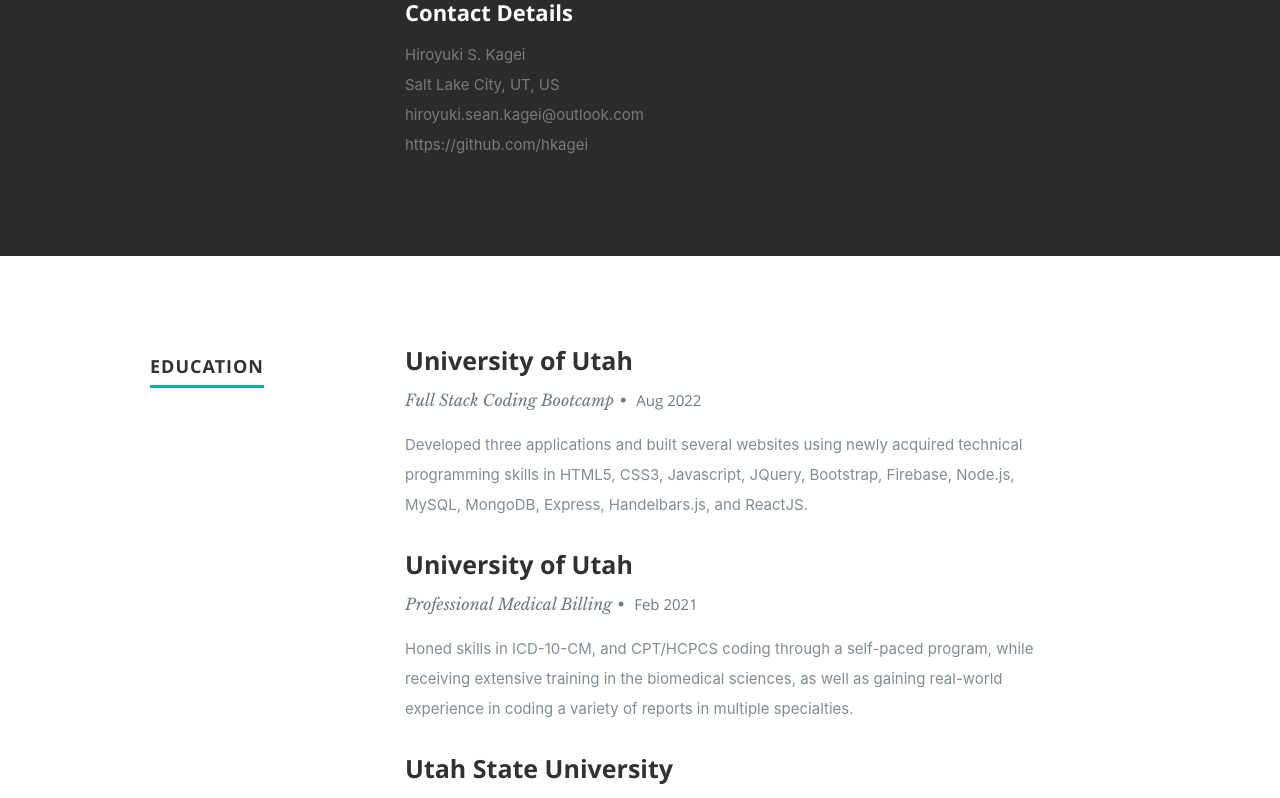
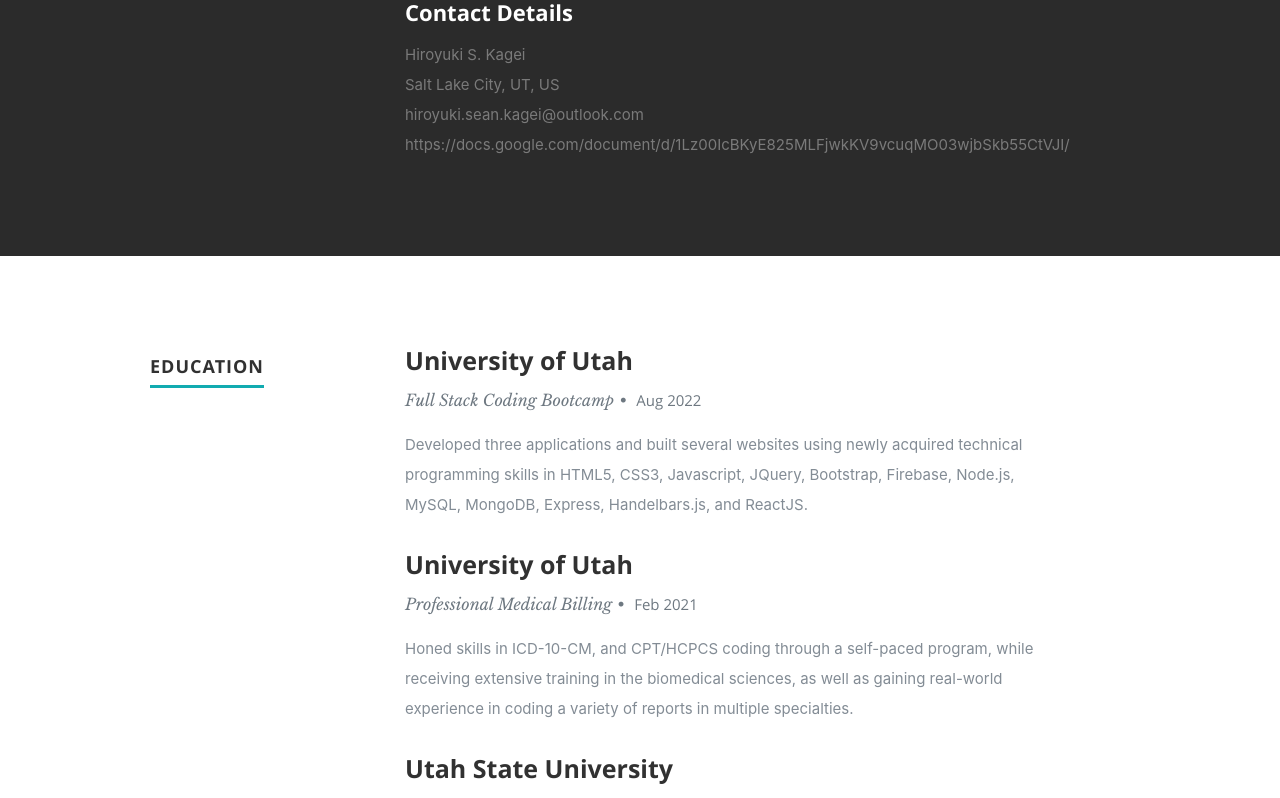
Before and after one commit to hkagei/hkagei-employment-portfolio, a React (Create React App) app: page / in a window 1280 px wide. Shown: the part 1120-1918 px from the top of the page. Built offline with nearby package versions, Linux system fonts and the light colour scheme.

Commit message:
add resume link

```diff
--- a/src/components/About.js
+++ b/src/components/About.js
@@ -33,9 +33,9 @@
                      {resumeData.address}
                     </span>
                     <br></br>
-                    <span href="mailto:hiroyuki.sean.kagei@outlook.com">{resumeData.email}</span>
+                    <span href="mailto: hiroyuki.sean.kagei@outlook.com">{resumeData.email}</span>
                     <br></br>
-                    <span href="https://github.com/hkagei">{resumeData.website}</span>
+                    <span>{resumeData.website}</span>
        					   </p>
                   </div>
                </div>
--- a/src/components/ContactUs.js
+++ b/src/components/ContactUs.js
@@ -9,6 +9,7 @@
               <p className="lead">
               Feel free to contact me for any work or suggestions below
               </p>
+              <a href='https://docs.google.com/document/d/1Lz00IcBKyE825MLFjwkKV9vcuqMO03wjbSkb55CtVJI/edit#'>My Resume</a>
             </div>
           </div>
           <div className="row">
--- a/src/components/Header.js
+++ b/src/components/Header.js
@@ -22,6 +22,7 @@
          <div className="row banner">
             <div className="banner-text">
                <h1 className="responsive-headline">{resumeData.name}</h1>
+               <p><a href='https://docs.google.com/document/d/1Lz00IcBKyE825MLFjwkKV9vcuqMO03wjbSkb55CtVJI/edit#'>Click here</a> to view my resume</p>
                <h3 style={{color:'#fff', fontFamily:'sans-serif '}}>I am a {resumeData.role}. {resumeData.roleDescription}
                </h3>
                <hr/>
--- a/src/resumeData.js
+++ b/src/resumeData.js
@@ -17,15 +17,15 @@
           "className":"fa fa-github"
         },
         {
-          "name":"resume",
-          "url":"https://docs.google.com/document/d/1Lz00IcBKyE825MLFjwkKV9vcuqMO03wjbSkb55CtVJI",
+          "name":"twitter",
+          "url":"http://twitter.com/hirokagei",
           "className":"fa fa-twitter"
         }
       ],
     "aboutme":"I am a recent graduate from the University of Utah's Full Stack Coding Bootcamp, with newly developed skills in JavaScript, CSS, React.js, and responsive web design. As an innovative problem solver passionate about developing apps, I have a focus on mobile-first design and development. With each project, my aim is to best engage my audience for an impactful user experience.",
     "address":"Salt Lake City, UT, US",
     "email":"hiroyuki.sean.kagei@outlook.com",
-    "website":"https://github.com/hkagei",
+    "website":"https://docs.google.com/document/d/1Lz00IcBKyE825MLFjwkKV9vcuqMO03wjbSkb55CtVJI/",
     "education":[
       {
         "UniversityName":"University of Utah",
```
